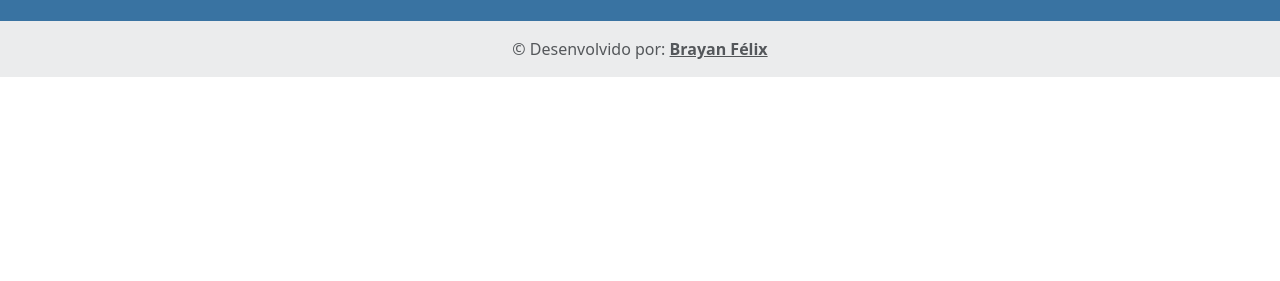
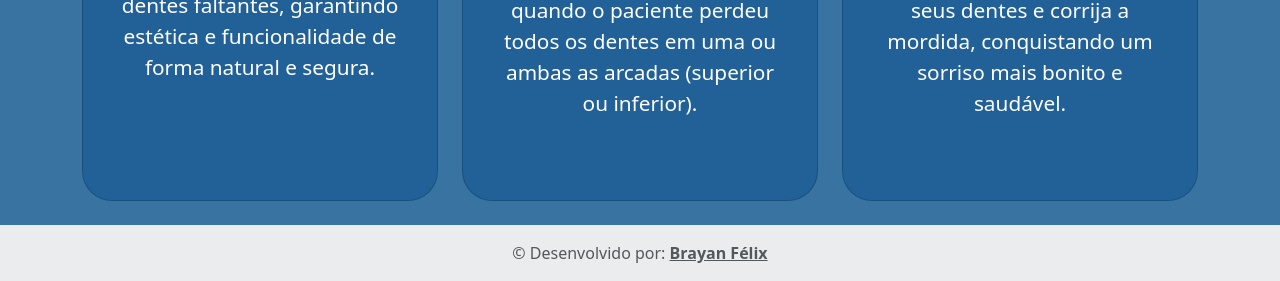
Before and after one commit to brayanofelix/dralaiandra, a plain HTML site: page servicos.html in a window 1280 px wide. Shown: the part 877-1158 px from the top of the page. Before the commit the page ends 954 px from the top, so only its background shows below. Drawn offline with nearby package versions, Linux system fonts and the light colour scheme.

Commit message:
Update servicos.css

```diff
--- a/styles/servicos.css
+++ b/styles/servicos.css
@@ -58,6 +58,7 @@ header nav div a img {
     margin: auto;
     background-color: #216197;
     color: white;
+    height: 400px;
     text-align: center;
     padding: 20px;
     border-radius: 30px;
@@ -73,7 +74,7 @@ header nav div a img {
 
 .card-p {
     padding: 10px;
-    font-size: 1rem;
+    font-size: 1.3rem;
     line-height: 1.5;
 }
 
@@ -95,6 +96,7 @@ footer {
 @media (max-width: 930px) {
     .card {
         width: 250px;
+        height: auto;
     }
 }
 
```
